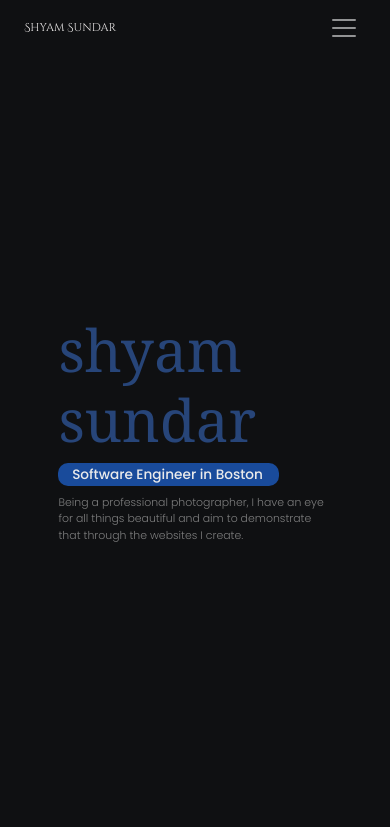
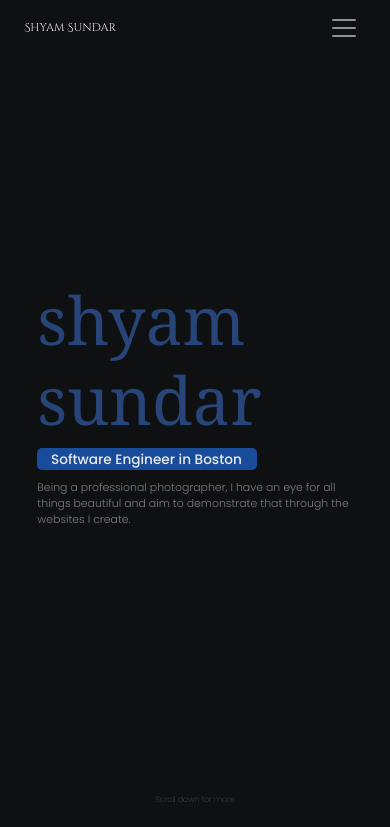
Before and after one commit to shyamsundarko/portfolioV2, a React (Create React App) app: page / in a window 390 px wide. Shown: the top 827 px of the page. Built offline with nearby package versions, Linux system fonts and the light colour scheme; a web font is replaced by a local one.

Commit message:
update intro component

```diff
--- a/src/components/IntroComponent.js
+++ b/src/components/IntroComponent.js
@@ -17,7 +17,7 @@ const IntroComponent = () => {
           setMarginScreenTop(marginTop+"px");
         }
         else{
-          const marginNew = (window.innerHeight/2)*0.68;
+          const marginNew = (window.innerHeight/2)*0.6;
           const marginTop = marginNew;
 
           setMarginScreen(marginNew+"px");
@@ -29,20 +29,20 @@ const IntroComponent = () => {
     return (
         <Grid container id="introContainer" style={{paddingTop: marginScreenTop}} >
 
-          <Grid item xs={1} xl={3}></Grid>
-          <Grid item xs={10} xl={6} id="introText" data-aos="fade-right" >
+          <Grid item xs={1} ></Grid>
+          <Grid item xs={10}  id="introText" data-aos="fade-right" >
             <h1 id="name">shyam sundar</h1>
 
           </Grid>
-          <Grid item xs={1} xl={3}></Grid>
+          <Grid item xs={1} ></Grid>
 
-          <Grid item xs={1} xl={3}></Grid>
-          <Grid item xs={10} xl={6}  className="introSub" data-aos="fade-right" ><span className="cityColor">Software Engineer in Boston</span></Grid>
-          <Grid item xs={1} xl={3}></Grid>
+          <Grid item xs={1} ></Grid>
+          <Grid item xs={10}   className="introSub" data-aos="fade-right" ><span className="cityColor">Software Engineer in Boston</span></Grid>
+          <Grid item xs={1} ></Grid>
 
-          <Grid item xs={1} xl={3}></Grid>
-          <Grid item xs={10} xl={6} className="SubText" data-aos="fade-up" >Being a professional photographer, I have an eye for all things beautiful and aim to demonstrate that through the websites I create.</Grid>
-          <Grid item xs={1} xl={3}></Grid>
+          <Grid item xs={1} ></Grid>
+          <Grid item xs={10}  className="SubText" data-aos="fade-up" >Being a professional photographer, I have an eye for all things beautiful and aim to demonstrate that through the websites I create.</Grid>
+          <Grid item xs={1} ></Grid>
           <Grid item xs={3} ></Grid>
           <Grid item xs={6} className="scrollDown" style={{marginTop: marginScreen}} >Scroll down for more</Grid>
           <Grid item xs={3} ></Grid>
--- a/src/index.css
+++ b/src/index.css
@@ -454,9 +454,13 @@
       font-size: 3vmin;
       text-align: left;
     }
-    #experienceContainer, #skillsContainer, #aboutMeContainer, #projectsSection, #introContainer{
+    #experienceContainer, #skillsContainer, #aboutMeContainer, #projectsSection{
       width: 100%;
       padding: 0vmin 8vmin;
+    }
+    #introContainer{
+      padding: 0 1.5vmin;
+      width: 100%;
     }
     #educationContainer{
       padding: 0vmin 4vmin 4vmin 4vmin;
@@ -519,10 +523,11 @@
       margin-bottom: 4vmin;
     }
     #name{
-      font-size: 15vmin;
+      font-size: 17vmin;
     }
     .cityColor{
       font-size: 3.5vmin;
+      border-radius: 5px;
     }
     .SubText{
       font-size: 2.8vmin;
```
